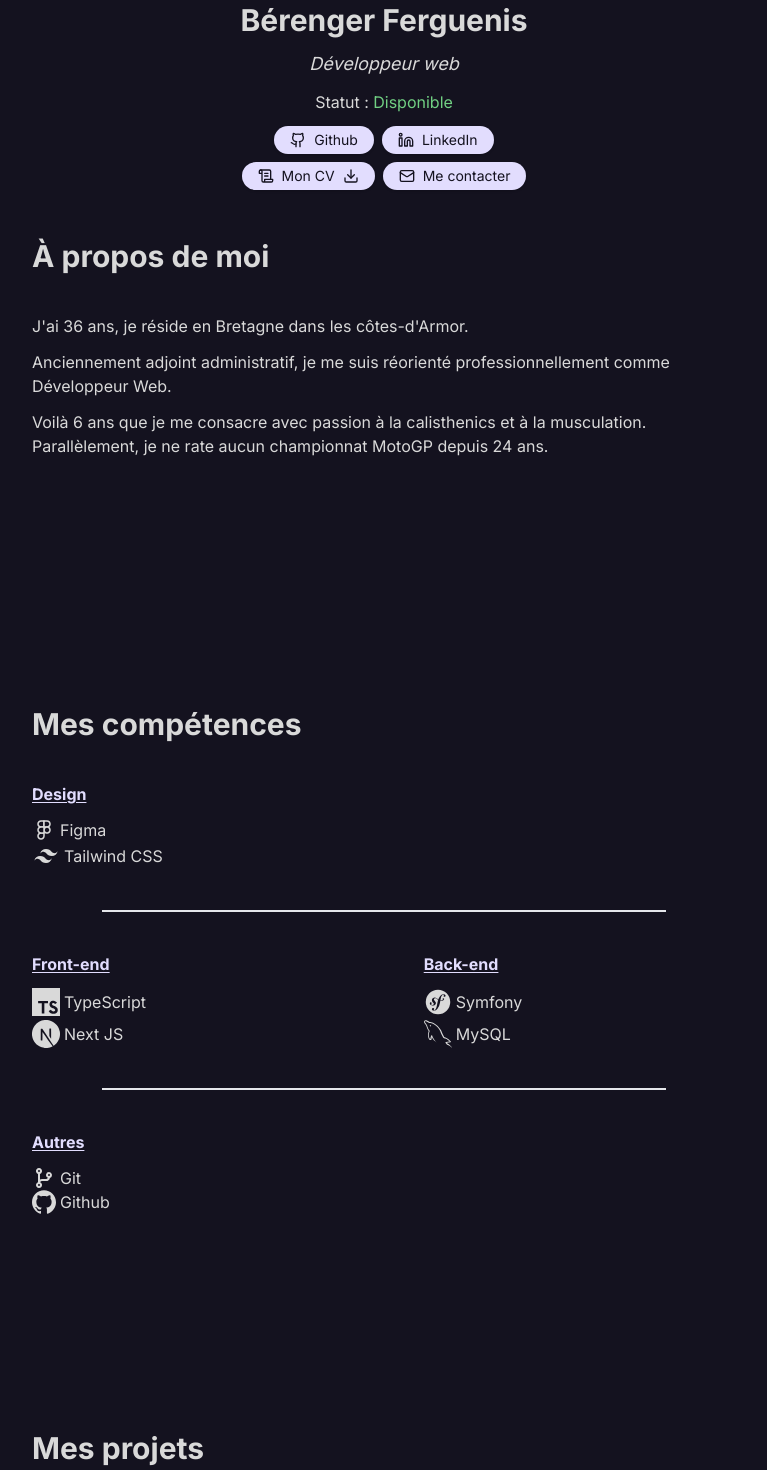
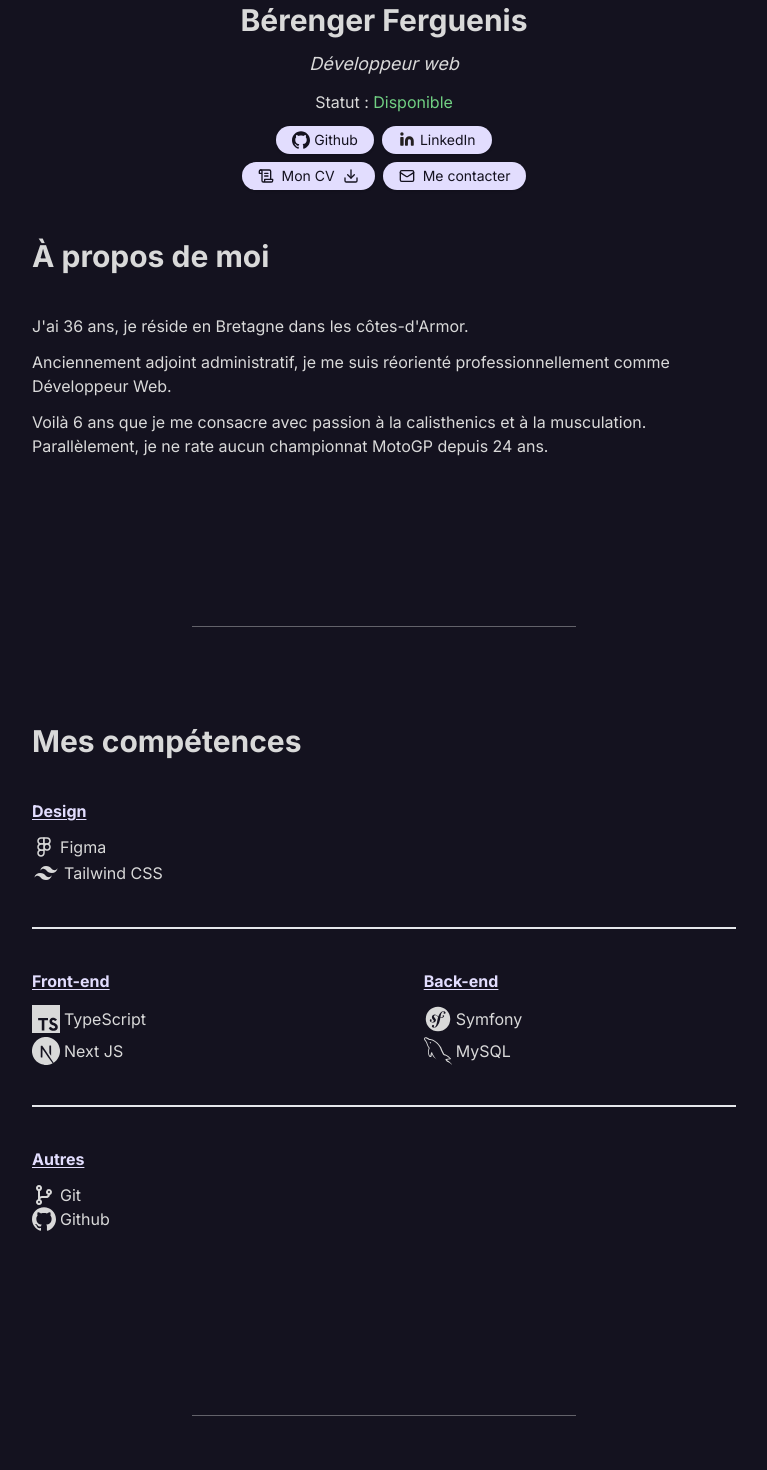
Before and after one commit to beren87/mon-portfolio, a Next.js app: page / in a window 1280 px wide. Shown: the part 240-1710 px from the top of the page, without its empty margins (256-1023 px from the left). Built offline with nearby package versions, Linux system fonts and the light colour scheme.

Commit message:
addition of a division section with a low opaque border. Top & bottom padding readjustment

```diff
--- a/app/page.tsx
+++ b/app/page.tsx
@@ -3,14 +3,18 @@ import { About } from "@/components/About"
 import { Skill } from "@/components/Skill"
 import { Intro } from "@/components/Intro"
 import { Contact } from "@/components/Contact"
+import { SectionDivider } from "@/components/SectionDivider"
 
 export default function Home() {
   return (
     <main className='flex-1 max-w-3xl m-auto py-4 w-full'>
       <Intro />
       <About />
+      <SectionDivider />
       <Skill />
+      <SectionDivider />
       <Projects />
+      <SectionDivider />
       <Contact />
     </main>
   )
--- a/components/About.tsx
+++ b/components/About.tsx
@@ -14,7 +14,7 @@ export const About = () => {
         <h1 className='font-bold text-lg sm:text-3xl'>À propos de moi</h1>
       </div>
       <div className='flex flex-row py-4 sm:py-10'>
-        <div className='sm:pb-48'>
+        <div className='sm:pb-16'>
           <p className='font-normal text-sm sm:text-base pb-3'>
             J'ai {age} ans, je réside en Bretagne dans les côtes-d'Armor.
           </p>
--- a/components/Contact.tsx
+++ b/components/Contact.tsx
@@ -9,7 +9,7 @@ export const Contact = () => {
   return (
     <section
       id='contact'
-      className='container scroll-m-1 sm:scroll-m-24 md:scroll-m-1 pt-20 pb-72 sm:pb-20 sm:pt-4'
+      className='container scroll-m-1 sm:scroll-m-24 md:scroll-m-1 pt-32 pb-72 sm:pb-20'
     >
       <div className=' pt-2 sm:pt-10 md:pt-24'>
         <div>
--- a/components/Intro.tsx
+++ b/components/Intro.tsx
@@ -2,7 +2,7 @@
 import React from "react"
 import Image from "next/image"
 import Link from "next/link"
-import { Download, Github, Linkedin, Mail, ScrollText } from "lucide-react"
+import { Download, Mail, ScrollText } from "lucide-react"
 import { Button } from "@/components/ui/button"
 
 export const Intro = () => {
@@ -31,17 +31,43 @@ export const Intro = () => {
               target='_blank'
               className='flex items-center'
             >
-              <Github className='mr-2 h-4 w-4' /> Github
+              <svg
+                viewBox='0 0 24 24'
+                height='18'
+                width='18'
+                className='fill-svgdark'
+                xmlns='http://www.w3.org/2000/svg'
+              >
+                <path d='m12 .297c-6.63 0-12 5.373-12 12 0 5.303 3.438 9.8 8.205 11.385.6.113.82-.258.82-.577 0-.285-.01-1.04-.015-2.04-3.338.724-4.042-1.61-4.042-1.61-.546-1.385-1.335-1.755-1.335-1.755-1.087-.744.084-.729.084-.729 1.205.084 1.838 1.236 1.838 1.236 1.07 1.835 2.809 1.305 3.495.998.108-.776.417-1.305.76-1.605-2.665-.3-5.466-1.332-5.466-5.93 0-1.31.465-2.38 1.235-3.22-.135-.303-.54-1.523.105-3.176 0 0 1.005-.322 3.3 1.23.96-.267 1.98-.399 3-.405 1.02.006 2.04.138 3 .405 2.28-1.552 3.285-1.23 3.285-1.23.645 1.653.24 2.873.12 3.176.765.84 1.23 1.91 1.23 3.22 0 4.61-2.805 5.625-5.475 5.92.42.36.81 1.096.81 2.22 0 1.606-.015 2.896-.015 3.286 0 .315.21.69.825.57 4.801-1.574 8.236-6.074 8.236-11.369 0-6.627-5.373-12-12-12' />
+              </svg>
+              <span className='text-accent ml-1'>Github</span>
             </Link>
           </Button>
           <Button className='hover:scale-110 active:scale-105 transition rounded-full font-normal h-7 w-auto bg-secondary hover:bg-secondary-foreground text-accent'>
             <Link
               href='https://www.linkedin.com/in/berenger-ferguenis/'
               target='_blank'
-              className='flex items-center'
+              className='flex'
             >
-              <Linkedin className='mr-2 h-4 w-4' />
-              LinkedIn
+              <svg
+                viewBox='0 0 24 24'
+                height={18}
+                width={18}
+                xmlns='http://www.w3.org/2000/svg'
+              >
+                <path
+                  d='m0 0h24v24h-24z'
+                  fill='#fff'
+                  opacity='0'
+                  transform='matrix(-1 0 0 -1 24 24)'
+                />
+                <g fill='#231f20'>
+                  <path d='m15.15 8.4a5.83 5.83 0 0 0 -5.85 5.82v5.88a.9.9 0 0 0 .9.9h2.1a.9.9 0 0 0 .9-.9v-5.88a1.94 1.94 0 0 1 2.15-1.93 2 2 0 0 1 1.75 2v5.81a.9.9 0 0 0 .9.9h2.1a.9.9 0 0 0 .9-.9v-5.88a5.83 5.83 0 0 0 -5.85-5.82z' />
+                  <rect height='11.7' rx='.9' width='4.5' x='3' y='9.3' />
+                  <circle cx='5.25' cy='5.25' r='2.25' />
+                </g>
+              </svg>
+              <span className='text-accent ml-1'>LinkedIn</span>
             </Link>
           </Button>
         </div>
--- a/components/Projects.tsx
+++ b/components/Projects.tsx
@@ -21,7 +21,7 @@ export const Projects = () => {
   return (
     <section
       id='projets'
-      className='container scroll-m-1 sm:scroll-m-24 md:scroll-m-1 pb-72 sm:pb-20 pt-24 sm:pt-10 md:pt-24'
+      className='container scroll-m-1 sm:scroll-m-24 md:scroll-m-1 sm:pb-32 pt-32 sm:pt-24 md:pt-24'
     >
       <div>
         <h1 className='font-bold text-lg sm:text-3xl'>Mes projets</h1>
--- /dev/null
+++ b/components/SectionDivider.tsx
@@ -0,0 +1,9 @@
+import React from "react"
+
+export const SectionDivider = () => {
+  return (
+    <div className='flex justify-center items-center'>
+      <div className='border-b-[0.05rem] border-primary border-opacity-40 w-2/4 sm:2/4 pb-16'></div>
+    </div>
+  )
+}
--- a/components/Skill.tsx
+++ b/components/Skill.tsx
@@ -1,12 +1,11 @@
 "use client"
-import { useInView } from "react-intersection-observer"
 import React, { useEffect } from "react"
 
 export const Skill = () => {
   return (
     <section
       id='competences'
-      className='container scroll-m-1 sm:scroll-m-24 md:scroll-m-1 pb-20 pt-9 sm:pt-4'
+      className='container scroll-m-1 sm:scroll-m-24 md:scroll-m-1 pb-20 pt-32 sm:pt-24'
     >
       <div className='flex flex-row'>
         <h1 className='font-bold text-lg sm:text-3xl'>Mes compétences</h1>
@@ -76,7 +75,7 @@ export const Skill = () => {
         </div>
       </div>
       <div className='flex justify-center items-center'>
-        <div className='border bg-primary h-px w-4/5'></div>
+        <div className='border bg-primary w-full sm:w-full'></div>
       </div>
 
       <div className='flex flex-row gap-16 py-4 sm:py-10'>
@@ -150,7 +149,7 @@ export const Skill = () => {
         </div>
       </div>
       <div className='flex justify-center items-center'>
-        <div className='border bg-primary h-px w-4/5'></div>
+        <div className='border bg-primary w-full sm:w-full'></div>
       </div>
       <div className='flex flex-row gap-16 py-4 sm:py-10'>
         <div>
--- a/tailwind.config.ts
+++ b/tailwind.config.ts
@@ -25,6 +25,7 @@ const config = {
         background: "#14121f",
         foreground: "hsl(var(--foreground))",
         svg: "#d9d9d9",
+        svgdark: "#14121f",
         primary: {
           DEFAULT: "#d9d9d9",
           foreground: "#BCBCBC",
```
Also changed, not shown: public/linkedin.svg (added).
